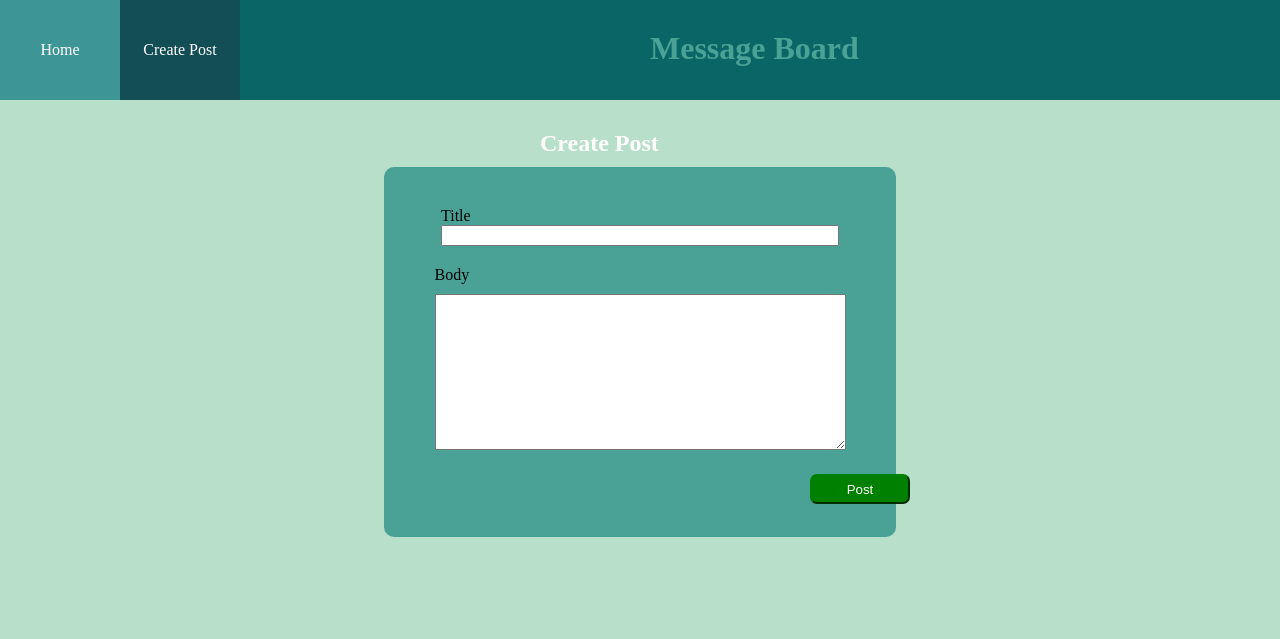
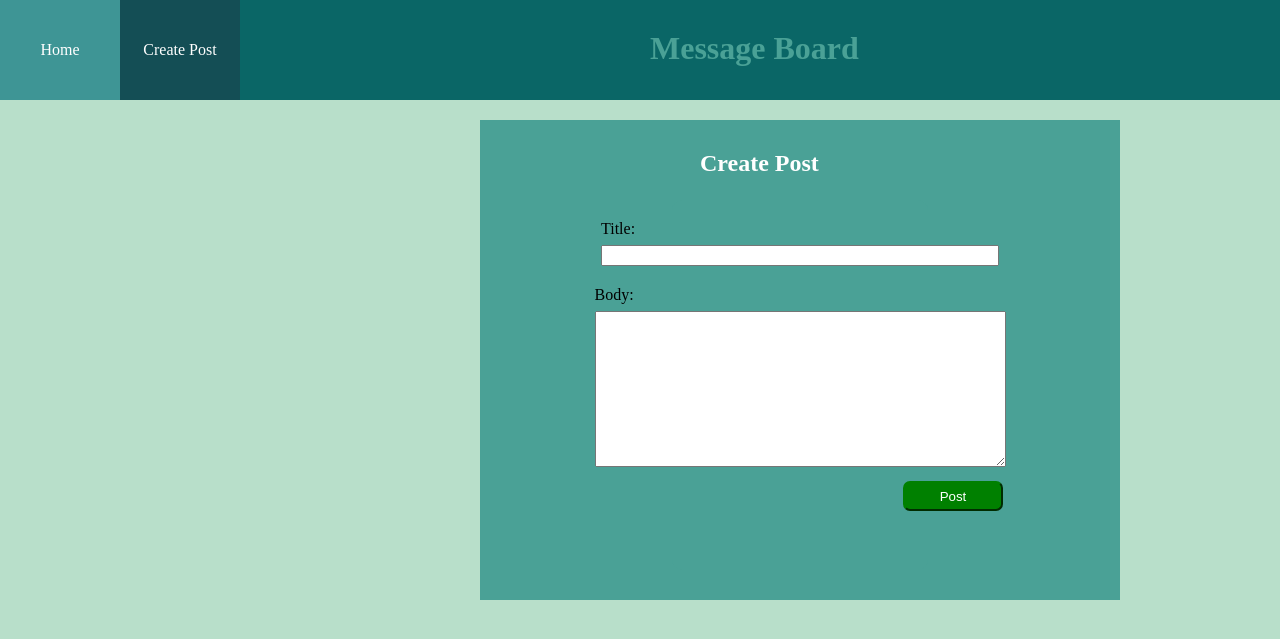
Before and after one commit to Rati1324/Django, a Django app: page /create_post/ in a window 1280 px wide; the page is wider, and only the part inside the window is pictured. Shown: the top 639 px of that part. Run offline with Django 3.2, Linux system fonts and the light colour scheme; a user stored in the database is signed in; some libraries are stand-ins or nearby versions.

Commit message:
final1.2

```diff
--- a/message_board/account/static/register/loginstyles.css
+++ b/message_board/account/static/register/loginstyles.css
@@ -24,7 +24,7 @@
 
     border-color:green;
     color:white;
-    margin-top:20px
+    margin-top:15px
 }
 
 h2{
--- a/message_board/account/static/register/styles.css
+++ b/message_board/account/static/register/styles.css
@@ -1,6 +1,7 @@
 .maincontainer{
-
-
+    width:100em;
+    flex-direction:column;
+    align-items:center;
 }
 .reg input{
     margin-bottom:20px;
--- a/message_board/homepage/models.py
+++ b/message_board/homepage/models.py
@@ -6,7 +6,7 @@ class Post(models.Model):
     body= models.TextField(max_length=500)
     date= models.DateTimeField(auto_now_add=True)
     author= models.ForeignKey(User,on_delete=models.DO_NOTHING,default=None)
-    comments_amount=models.IntegerField(max_length=100,default=0)
+    comments_amount=models.IntegerField(default=0)
 
     def __str__(self):
         return self.title
--- a/message_board/homepage/static/homepage/create_post.css
+++ b/message_board/homepage/static/homepage/create_post.css
@@ -2,7 +2,24 @@
 a{text-decoration: none;}
 body{background-color: rgba(94, 184, 136, 0.438);}
 
+.maincontainer{
+    width:100em;
+    flex-direction:column;
+    align-items:center;
+}
 
+.content{
+    display:flex;
+    justify-content:center;
+    margin:auto;
+    background-color:rgb(74, 161, 150);
+    width:640px;
+    height:480px;
+    margin-top:20px;
+    flex-direction:column;
+    align-items:center;
+
+}
 .post{
     margin:10px auto 10px auto;
     min-height:370px;
@@ -10,11 +27,10 @@ body{background-color: rgba(94, 184, 136, 0.438);}
     border-radius: 10px;
     background-color: rgb(74, 161, 150);
     box-sizing:border-box;
-    padding:20px;
-    padding-top:40px;
+    margin-bottom:30px;
     display:flex;
     flex-direction:column;
-
+    align-items:center
 }
 
 .title{
@@ -33,9 +49,6 @@ body{background-color: rgba(94, 184, 136, 0.438);}
     display: none;
 }
 
-.createpost input,textarea{
-    margin-top:10px;
-}
 
 
 
@@ -46,8 +59,8 @@ body{background-color: rgba(94, 184, 136, 0.438);}
     width:100px;
     border-color:green;
     color:white;
-    margin-left:406px;
-    margin-top:20px
+    margin-left:306px;
+    margin-top:10px
 }
 
 .title2{
@@ -57,3 +70,13 @@ body{background-color: rgba(94, 184, 136, 0.438);}
     margin-top:30px;
 
 }
+
+input[type="text"]{
+    width:390px;
+}
+
+.form{
+    margin-top:7px;
+}
+
+.label{margin-top:20px}
--- a/message_board/homepage/static/homepage/mainstyles.css
+++ b/message_board/homepage/static/homepage/mainstyles.css
@@ -57,7 +57,7 @@ h1{
 
 .status1{
     margin-top:45px;
-    margin-left:300px;
+    margin-left:12em;
     width:230px;
 }
 
--- a/message_board/homepage/templates/homepage/create_post.html
+++ b/message_board/homepage/templates/homepage/create_post.html
@@ -5,13 +5,20 @@
 {% block content %}
     <div class="maincontainer">
         <link rel="stylesheet" type="text/css" href="{% static 'homepage/create_post.css' %}">
-            <h2 class="title2">Create Post</h2>
-            <form class="post" method="POST" class="createpost">
-                {% csrf_token %}
-                <div class="title">{{ form.title|as_crispy_field }}</div>
-                <div class="body">{{ form.body|as_crispy_field  }}</div>
-                <button type="submit" class="buttonpost">Post</button>
-            </form>
+            <div class="content">
+                <h2 class="title2">Create Post</h2>
+                <form class="post" method="POST" class="createpost">
+                    {% csrf_token %}
+                    {% for i in form %}
+                        <div>
+                            <div class="label">{{i.label}}:</div>
+                            <div class="form">{{i}}</div>
+                        </div>
+                    {% endfor %}
+
+                    <button type="submit" class="buttonpost">Post</button>
+                </form>
+            </div>
     </div>
 
 
```
Also changed, not shown: message_board/account/templates/account/login.html (+7 -2 lines), message_board/account/templates/account/register.html (+6 -13 lines), message_board/db.sqlite3, message_board/homepage/migrations/0018_auto_20200630_1658.py (added).
